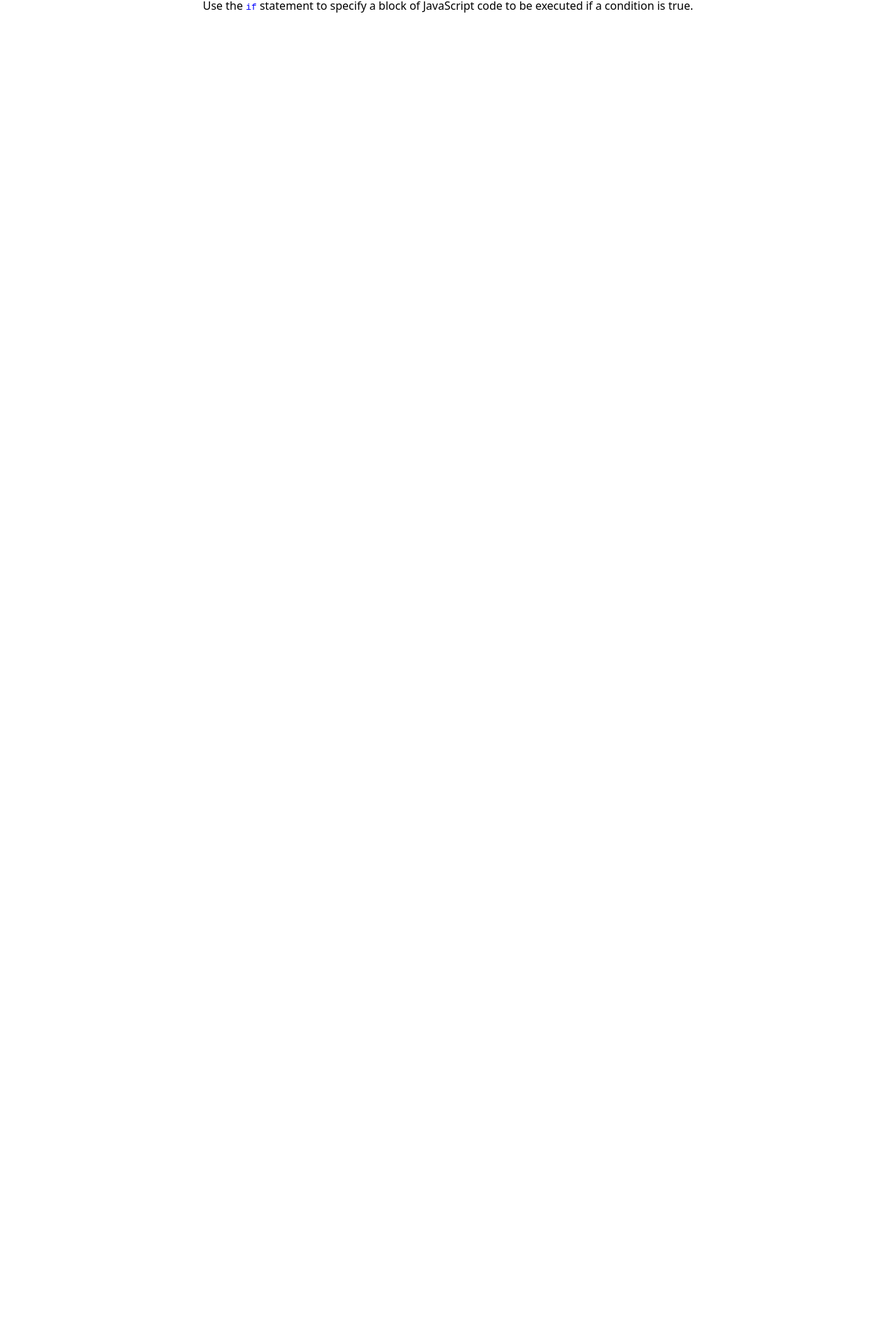
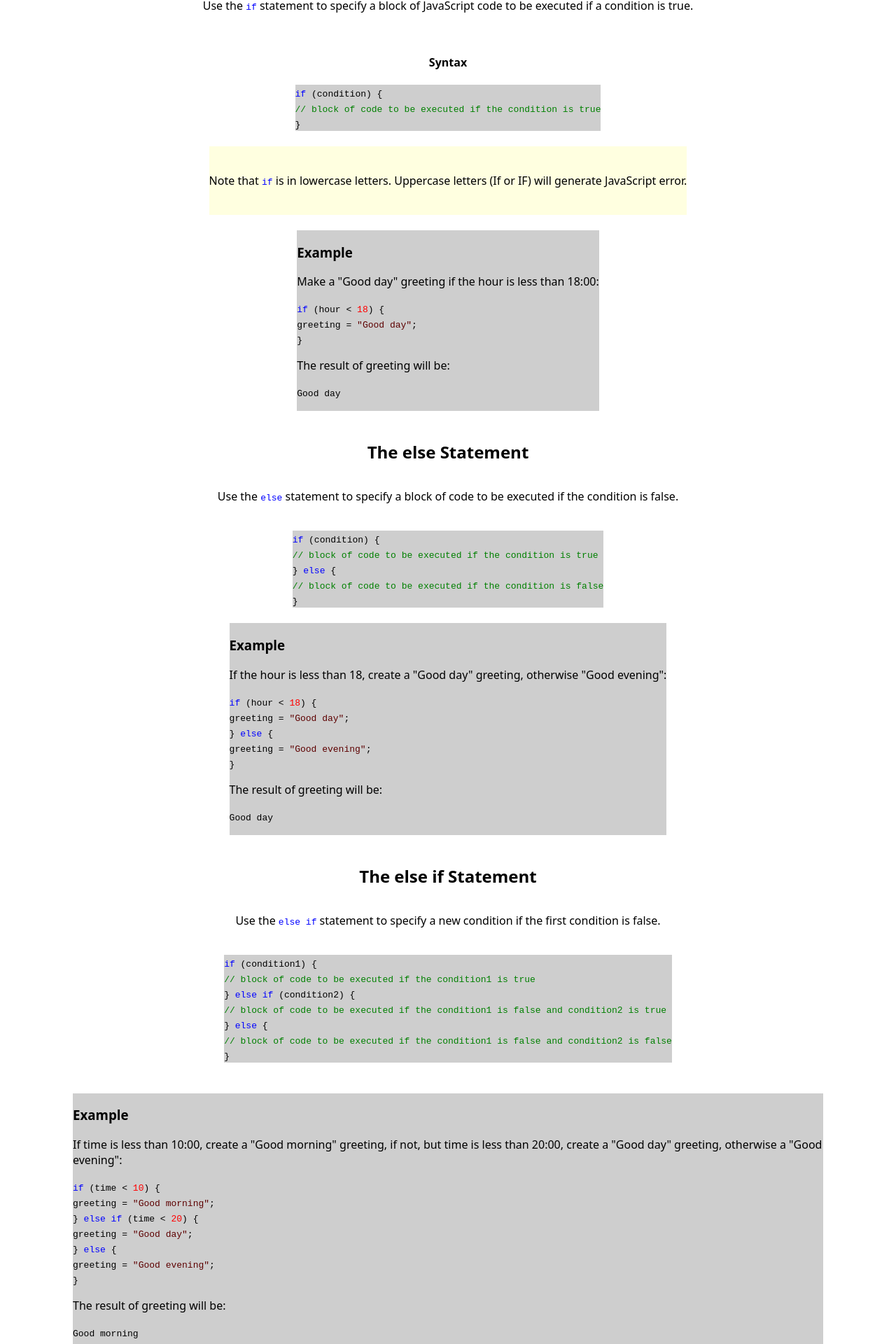
Before and after one commit to GoulartAugusto/javascript-index, a Next.js app: page /JavaScriptifelseandelseif in a window 1280 px wide. Shown: the part 877-2797 px from the top of the page at 70% size. Before the commit the page ends 1016 px from the top, so only its background shows below. Built offline with nearby package versions, Linux system fonts and the light colour scheme.

Commit message:
add: JavaScript 'if else' description page

```diff
--- a/src/pages/JavaScriptifelseandelseif.jsx
+++ b/src/pages/JavaScriptifelseandelseif.jsx
@@ -48,9 +48,221 @@ const JavaScriptifelseandelseif = () => {
 
         <p>Use the <code style={{color:'blue'}}>if</code> statement to specify a block of JavaScript code to be executed if a condition is true.</p>
 
+        <br />
 
+        <h4>Syntax</h4>
 
+        <div style={{background:'#cecece'}}>
+            <code>
+                <code style={{color:'blue'}}>if</code> (condition) &#123;
 
+                <br />
+
+                <code style={{color:'green'}}>// block of code to be executed if the condition is true</code>
+
+                <br />
+
+                &#125;
+            </code>
+        </div>
+
+        <br />
+
+        <div style={{background:'lightyellow'}}>
+            <br />
+
+            <p>Note that <code style={{color:'blue'}}>if</code> is in lowercase letters. Uppercase letters (If or IF) will generate JavaScript error.</p>
+
+            <br />
+        </div>
+
+        <br />
+
+        <div style={{background:'#cecece'}}>
+            <h3>Example</h3>
+
+            <p>Make a "Good day" greeting if the hour is less than 18:00:</p>
+
+            <code>
+                <code style={{color:'blue'}}>if</code> (hour &lt; <code style={{color:'red'}}>18</code>) &#123;
+
+                <br />
+
+                <code> greeting = <code style={{color:'#5d0000'}}>"Good day"</code>;</code>
+
+                <br />
+
+                &#125;
+            </code>
+
+            <br />
+
+            <p>The result of greeting will be:</p>
+
+            <p><code>Good day</code></p>
+        </div>
+
+        <br />
+
+        {/* Just a mark to separete sections */}
+
+        <h2>The else Statement</h2>
+
+        <p>Use the <code style={{color:'blue'}}>else</code> statement to specify a block of code to be executed if the condition is false.</p>
+
+        <br />
+
+        <div style={{background:'#cecece'}}>
+            <code>
+                <code style={{color:'blue'}}>if</code> (condition) &#123;
+
+                <br />
+
+                <code style={{color:'green'}}>// block of code to be executed if the condition is true</code>
+
+                <br />
+
+                <code>
+                    &#125; <code style={{color:'blue'}}>else</code> &#123;
+                </code>
+
+                <br />
+
+                <code style={{color:'green'}}>//  block of code to be executed if the condition is false</code>
+
+                <br />
+
+                &#125;
+            </code>
+        </div>
+
+        <br />
+
+        <div style={{background:'#cecece'}}>
+            <h3>Example</h3>
+
+            <p>If the hour is less than 18, create a "Good day" greeting, otherwise "Good evening":</p>
+
+            <code>
+                <code style={{color:'blue'}}>if</code> (hour &lt; <code style={{color:'red'}}>18</code>) &#123;
+
+                <br />
+
+                <code> greeting = <code style={{color:'#5d0000'}}>"Good day"</code>;</code>
+
+                <br />
+
+                <code>
+                    &#125; <code style={{color:'blue'}}>else</code> &#123;
+                </code>
+
+                <br />
+
+                <code> greeting = <code style={{color:'#5d0000'}}>"Good evening"</code>;</code>
+
+                <br />
+
+                &#125;
+            </code>
+
+            <br />
+
+            <p>The result of greeting will be:</p>
+
+            <p><code>Good day</code></p>
+        </div>
+
+        <br />
+
+        {/* Just a mark to separete sections */}
+
+        <h2>The else if Statement</h2>
+
+        <p>Use the <code style={{color:'blue'}}>else if</code> statement to specify a new condition if the first condition is false.</p>
+
+        <br />
+
+        <div style={{background:'#cecece'}}>
+            <code>
+                <code style={{color:'blue'}}>if</code> (condition1) &#123;
+
+                <br />
+
+                <code style={{color:'green'}}>// block of code to be executed if the condition1 is true</code>
+
+                <br />
+
+                <code>
+                    &#125; <code style={{color:'blue'}}>else if</code> (condition2) &#123;
+                </code>
+
+                <br />
+
+                <code style={{color:'green'}}>// block of code to be executed if the condition1 is false and condition2 is true</code>
+
+                <br />
+
+                <code>
+                    &#125; <code style={{color:'blue'}}>else</code> &#123;
+                </code>
+
+                <br />
+
+                <code style={{color:'green'}}>// block of code to be executed if the condition1 is false and condition2 is false</code>
+
+                <br />
+
+                &#125;
+            </code>
+        </div>
+
+        <br />
+
+        <br />
+
+        <div style={{background:'#cecece'}}>
+            <h3>Example</h3>
+
+            <p>If time is less than 10:00, create a "Good morning" greeting, if not, but time is less than 20:00, create a "Good day" greeting, otherwise a "Good evening":</p>
+
+            <code>
+                <code style={{color:'blue'}}>if</code> (time &lt; <code style={{color:'red'}}>10</code>) &#123;
+
+                <br />
+
+                <code> greeting = <code style={{color:'#5d0000'}}>"Good morning"</code>;</code>
+
+                <br />
+
+                <code>
+                    &#125; <code style={{color:'blue'}}>else if</code> (time &lt; <code style={{color:'red'}}>20</code>) &#123;
+                </code>
+
+                <br />
+
+                <code> greeting = <code style={{color:'#5d0000'}}>"Good day"</code>;</code>
+
+                <br />
+
+                <code>
+                    &#125; <code style={{color:'blue'}}>else</code> &#123;
+                </code>
+
+                <br />
+
+                <code> greeting = <code style={{color:'#5d0000'}}>"Good evening"</code>;</code>
+
+                <br />
+
+                &#125;
+            </code>
+
+            <br />
+
+            <p>The result of greeting will be:</p>
+
+            <p><code>Good morning</code></p>
+        </div>
 
     </main>
   )
```
